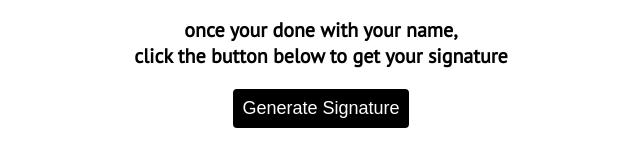
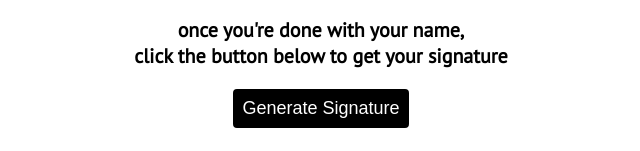
Before and after one commit to DeelakaM4/Virtual_Signature-WebApp, a plain HTML site: page docs/index.html in a window 1280 px wide. Shown: the part 197-348 px from the top of the page, 319-959 px from the left. Drawn offline with Linux system fonts and the light colour scheme; a web font is replaced by a local one.

Commit message:
Grammar fix

```diff
--- a/docs/index.html
+++ b/docs/index.html
@@ -131,7 +131,7 @@
 			{
 				const warningLabel = document.getElementById("warning");
 
-				warningLabel.innerHTML = "once your done with your name,<br> click the button below to get your signature";
+				warningLabel.innerHTML = "once you're done with your name,<br> click the button below to get your signature";
 				warningLabel.style.color = "rgb(0, 0, 0)";
 			}
 		</script>
@@ -165,7 +165,7 @@
 			<br>
 
 			<!-- Message to the user -->
-			<p id="warning">once your done with your name,<br>
+			<p id="warning">once you're done with your name,<br>
 			click the button below to get your signature</p>
 
 			<!-- Button to generate signature -->
```
